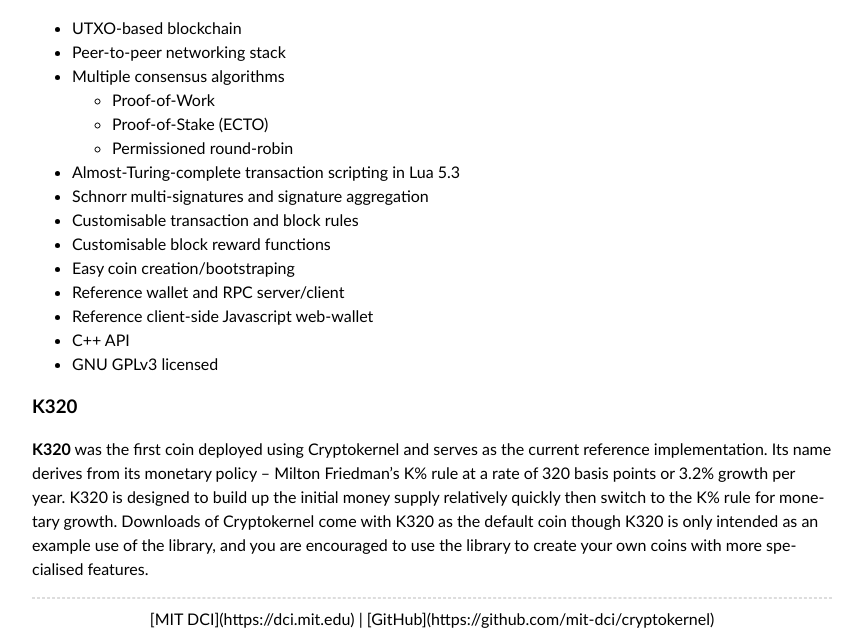
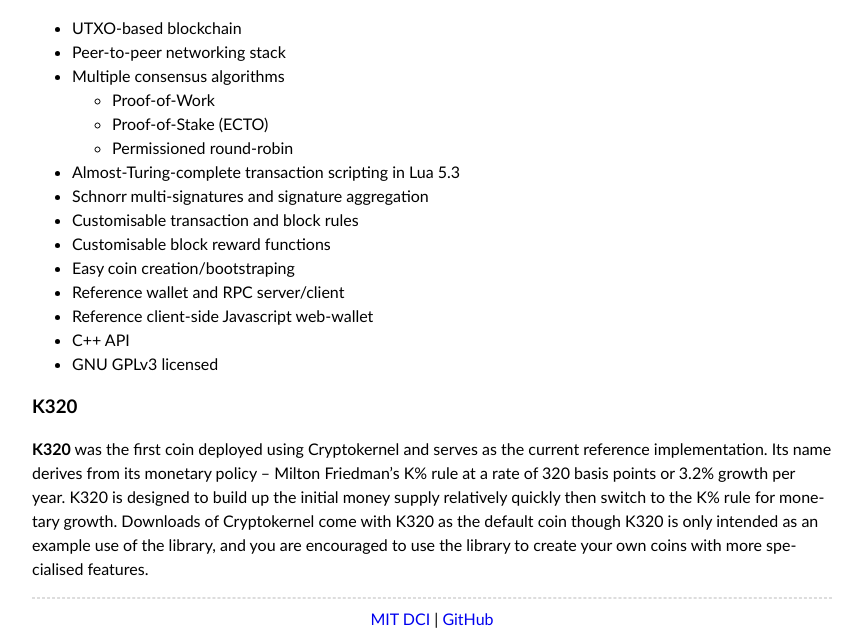
Before and after one commit to cryptokernel/cryptokernel.github.io, a plain HTML site: page index.html in a window 1280 px wide. Shown: the part 407-1048 px from the top of the page, without its empty margins (208-1071 px from the left). Drawn offline with Linux system fonts and the light colour scheme.

Commit message:
Fix footer

```diff
--- a/index.html
+++ b/index.html
@@ -70,7 +70,7 @@
 
 
   <hr/>
-  [MIT DCI](https://dci.mit.edu) | [GitHub](https://github.com/mit-dci/cryptokernel)</p><img src="/images/dci.png" style="max-width:19%;min-width:50px;float:left;margin-bottom:20px;" alt="DCI logo" /><img src="/images/media_lab.png" style="max-width:25%;min-width:50px;float:right;" alt="MIT Media Lab logo" />
+  <a href="https://dci.mit.edu">MIT DCI</a> | <a href="https://github.com/mit-dci/cryptokernel">GitHub</a></p><img src="/images/dci.png" style="max-width:19%;min-width:50px;float:left;margin-bottom:20px;" alt="DCI logo" /><img src="/images/media_lab.png" style="max-width:25%;min-width:50px;float:right;" alt="MIT Media Lab logo" />
 
   </footer>
   </body>
```
Also changed, not shown: 404.html (+1 -1 lines), categories/index.html (+1 -1 lines), documentation/coincreation/index.html (+1 -1 lines), documentation/contracts/index.html (+1 -1 lines), documentation/index.html (+1 -1 lines), documentation/issues/index.html (+1 -1 lines), documentation/privatekeys/index.html (+1 -1 lines), documentation/quickstart/index.html (+1 -1 lines), documentation/transactions/index.html (+1 -1 lines), downloads/index.html (+1 -1 lines), tags/index.html (+1 -1 lines).
